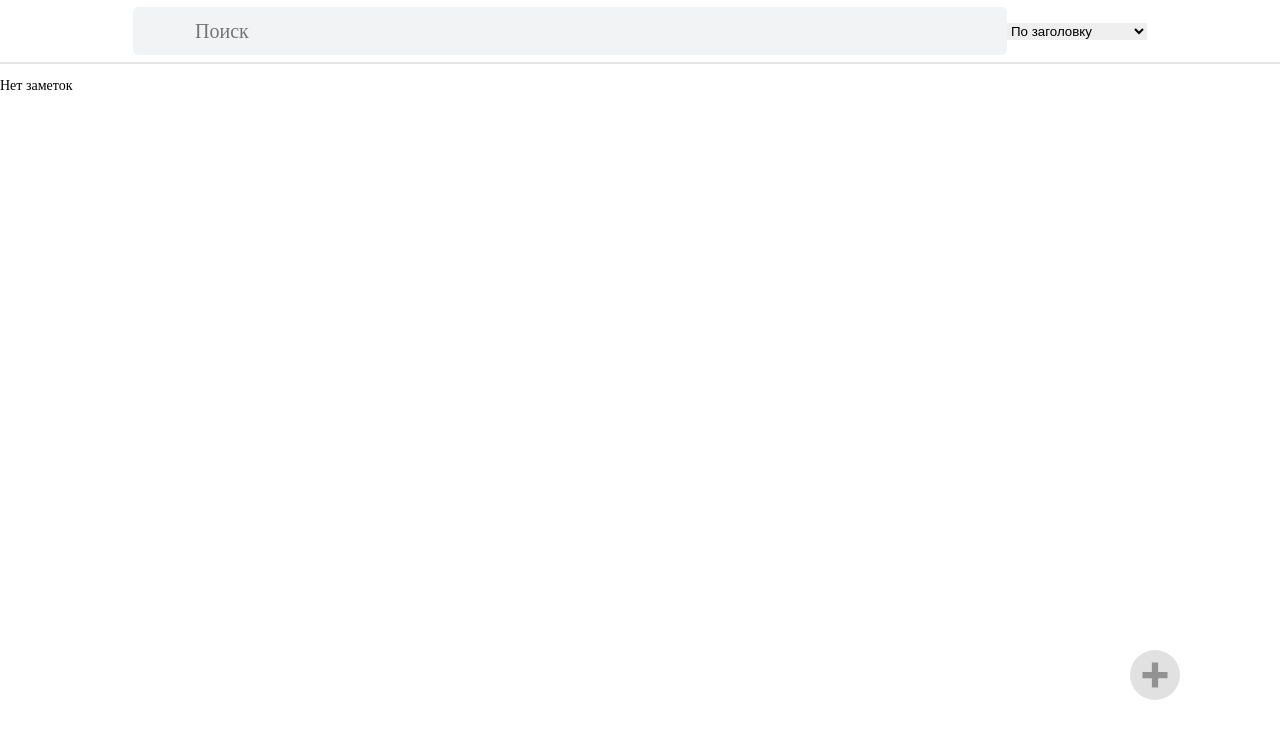
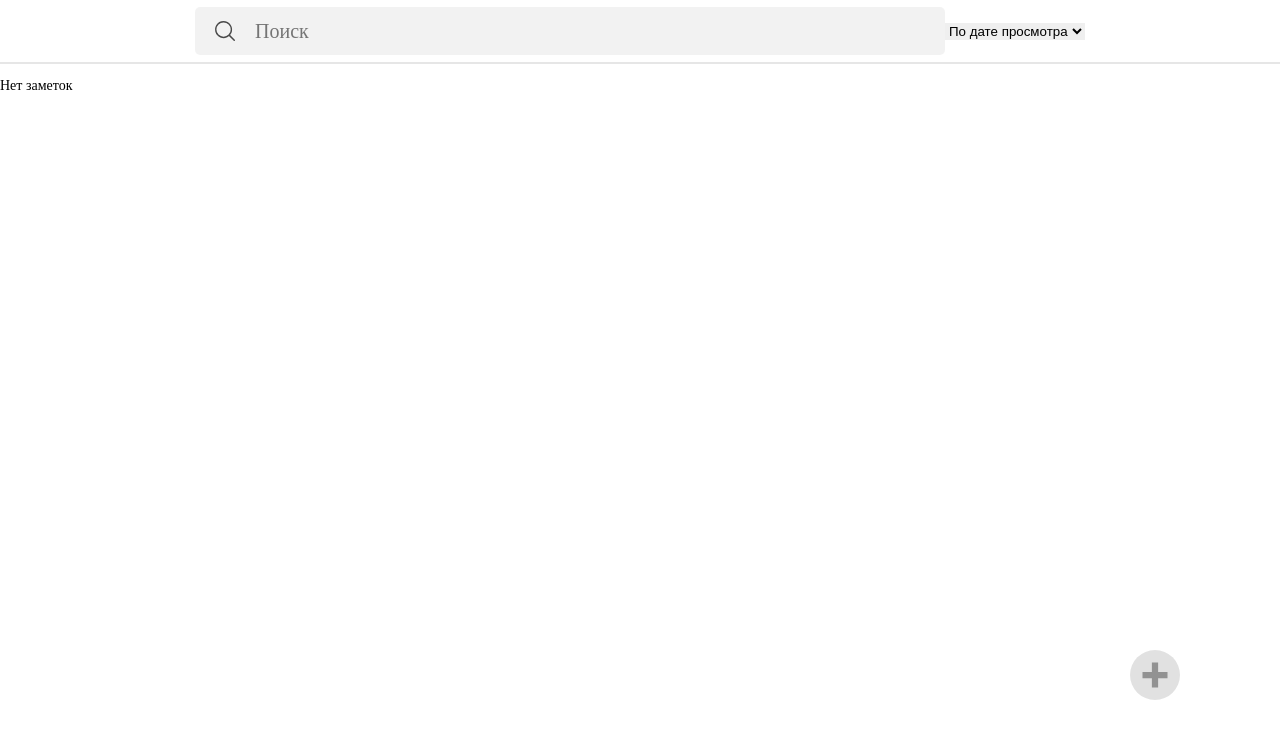
Before and after one commit to espltdalexi600/notes, a React (Create React App) app: page / in a window 1280 px wide. Shown: the top 738 px of the page. Built offline with nearby package versions, Linux system fonts and the light colour scheme.

Commit message:
Add search. Cgange NoteList styles.

```diff
--- a/src/App.jsx
+++ b/src/App.jsx
@@ -9,7 +9,7 @@ function App() {
 
   const [note, setNote] = useState({})
 
-  const [sort, setSort] = useState('title')
+  const [sort, setSort] = useState('dateOfView')
   const [search, setSearch] = useState('')
 
   useEffect(() => {
@@ -23,16 +23,22 @@ function App() {
   const sortedNotes = useMemo(() => {
     if (notes.length < 2 || !sort) return notes
 
-    if (sort) {
-      if (sort === 'dateOfChange' || sort === 'dateOfView') {
-        return [...notes].sort((a, b) =>
-          new Date(a[sort]) > new Date(b[sort]) ? -1 : 1,
-        )
-      } else {
-        return [...notes].sort((a, b) => a[sort].localeCompare(b[sort]))
-      }
+    if (sort === 'dateOfChange' || sort === 'dateOfView') {
+      return [...notes].sort((a, b) =>
+        new Date(a[sort]) > new Date(b[sort]) ? -1 : 1,
+      )
     }
+
+    return [...notes].sort((a, b) => a[sort].localeCompare(b[sort]))
   }, [notes, sort])
+
+  const sortedAndSearchedNotes = useMemo(() => {
+    let strSearch = search.trim()
+    if (!strSearch) return sortedNotes
+    return sortedNotes.filter(
+      (item) => item.title.includes(strSearch) || item.body.includes(strSearch),
+    )
+  }, [search, sortedNotes])
 
   function openNote(note) {
     if (note.id) {
@@ -73,30 +79,10 @@ function App() {
           }
         })
       })
-      // setNotes(
-      //   notes.map((item) => {
-      //     if (item.id === note.id) {
-      //       return {
-      //         id: item.id,
-      //         title: note.title.trim(),
-      //         body: note.body.trim(),
-      //         dateOfChange:
-      //           item.title !== note.title || item.body !== note.body
-      //             ? date
-      //             : item.dateOfChange,
-      //         dateOfView: date,
-      //         editable: note.editable,
-      //       }
-      //     } else {
-      //       return item
-      //     }
-      //   }),
-      // )
     } else {
       setNotes((notes) => {
         return [...notes, { ...note, dateOfChange: date, dateOfView: date }]
       })
-      // setNotes([...notes, { ...note, dateOfChange: date, dateOfView: date }])
     }
   }
 
@@ -116,7 +102,7 @@ function App() {
         </select>
       </header>
       {sortedNotes.length ? (
-        <NoteList notes={sortedNotes} openNote={openNote} />
+        <NoteList notes={sortedAndSearchedNotes} openNote={openNote} />
       ) : (
         <h2>Нет заметок</h2>
       )}
--- a/src/components/NewNote/NewNote.jsx
+++ b/src/components/NewNote/NewNote.jsx
@@ -31,6 +31,10 @@ function NewNote({ note, addNote, deleteNote, setNote }) {
   }
 
   function deleteThisNote() {
+    let result = window.confirm(
+      'Вы действительно хотите удалить заметку? Восстановление будет невозможно.',
+    )
+    if (!result) return
     deleteNote(note.id)
     setNote({})
   }
--- a/src/components/Note/Note.jsx
+++ b/src/components/Note/Note.jsx
@@ -2,8 +2,15 @@ import React from 'react'
 import './Note.scss'
 
 function Note({ note, openNote }) {
+  function checkHigh(note) {
+    let length = note.title.length + note.body.length
+    return length > 100 ? true : false
+  }
   return (
-    <article onClick={() => openNote(note)} className="Note">
+    <article
+      onClick={() => openNote(note)}
+      className={checkHigh(note) ? 'Note Note--high' : 'Note'}
+    >
       {note.title && <h2 className="Note__title">{note.title}</h2>}
       {note.body && <p className="Note__body">{note.body}</p>}
       {note.title === '' && note.body === '' && (
--- a/src/components/Note/Note.scss
+++ b/src/components/Note/Note.scss
@@ -1,13 +1,18 @@
 .Note {
   color: rgb(32, 33, 36);
-  border: 2px solid rgb(224, 224, 224);
+  border: 2px solid rgba(0, 0, 0, 0.2);
   border-radius: 10px;
   max-height: 500px;
+  min-height: 150px;
   overflow: hidden;
   padding: 15px;
 
   &:hover {
-    box-shadow: 0 0 5px 2px rgb(224, 224, 224);
+    box-shadow: 0 0 5px 2px rgba(0, 0, 0, 0.2);
+  }
+
+  &--high {
+    grid-row: span 2;
   }
 
   &__title {
--- a/src/components/NoteList/NoteList.scss
+++ b/src/components/NoteList/NoteList.scss
@@ -1,5 +1,6 @@
 .NoteList {
   display: grid;
+  grid-auto-flow: dense;
   grid-gap: 15px;
   grid-template-columns: 1fr 1fr 1fr 1fr 1fr;
   margin: 0 auto;
--- a/src/components/SearchForm/SearchForm.jsx
+++ b/src/components/SearchForm/SearchForm.jsx
@@ -1,13 +1,33 @@
-import React, { useState } from 'react'
+import React, { useState, useRef } from 'react'
 import './SearchForm.scss'
 
 function SearchForm({ search, setSearch }) {
   let [focusForm, setfocusForm] = useState(false)
 
+  const searchInputRef = useRef()
+
+  function focusSearchForm(e) {
+    e.preventDefault()
+    searchInputRef.current.focus()
+  }
+
+  function resetSearchForm(e) {
+    e.preventDefault()
+    setSearch('')
+    searchInputRef.current.focus()
+  }
+
   return (
     <form className={focusForm ? 'SearchForm SearchForm--focus' : 'SearchForm'}>
+      <div className="SearchForm__bt-wrapper">
+        <button
+          className="SearchForm__bt SearchForm__bt--search"
+          onClick={focusSearchForm}
+        ></button>
+      </div>
       <input
         value={search}
+        ref={searchInputRef}
         onChange={(e) => setSearch(e.target.value)}
         onFocus={() => setfocusForm(true)}
         onBlur={() => setfocusForm(false)}
@@ -15,6 +35,13 @@ function SearchForm({ search, setSearch }) {
         className="SearchForm__input"
         type="text"
       />
+      <div className="SearchForm__bt-wrapper">
+        <button
+          hidden={!search}
+          className="SearchForm__bt SearchForm__bt--reset"
+          onClick={resetSearchForm}
+        ></button>
+      </div>
     </form>
   )
 }
--- a/src/components/SearchForm/SearchForm.scss
+++ b/src/components/SearchForm/SearchForm.scss
@@ -1,21 +1,50 @@
 .SearchForm {
   align-items: center;
-  background-color: rgb(241, 243, 244);
-  border: 2px solid rgb(241, 243, 244);
+  background-color: rgba(0, 0, 0, 0.05);
   border-radius: 5px;
   display: flex;
+  flex: 0 0 750px;
   height: 48px;
-  padding: 0 60px;
 
   &--focus {
-    background-color: rgb(255, 255, 255);
-    box-shadow: 0 0 5px 2px rgb(241, 243, 244);
+    background-color: rgba(0, 0, 0, 0);
+    box-shadow: 0 0 5px 2px rgba(0, 0, 0, 0.2);
   }
 
   &__input {
     background-color: rgba(0, 0, 0, 0);
+    display: flex;
+    flex: 1 0;
     font-size: 20px;
     outline: none;
-    width: 750px;
+  }
+
+  &__bt-wrapper {
+    align-items: center;
+    display: flex;
+    flex: 0 0 60px;
+    justify-content: center;
+  }
+
+  &__bt {
+    background-color: rgba(0, 0, 0, 0);
+    background-position: center center;
+    background-repeat: no-repeat;
+    background-size: contain;
+    border-radius: 5px;
+    height: 40px;
+    width: 40px;
+
+    &:hover {
+      background-color: rgba(0, 0, 0, 0.2);
+    }
+
+    &--search {
+      background-image: url('../../img/search.svg');
+    }
+
+    &--reset {
+      background-image: url('../../img/reset.svg');
+    }
   }
 }
--- a/src/components/Toolbar/Toolbar.scss
+++ b/src/components/Toolbar/Toolbar.scss
@@ -12,13 +12,12 @@
     background-repeat: no-repeat;
     background-size: contain;
     border-radius: 5px;
-    font-size: 15px;
     height: 40px;
     margin-left: 10px;
     width: 40px;
 
     &:hover {
-      background-color: rgb(241, 243, 244);
+      background-color: rgba(0, 0, 0, 0.2);
     }
 
     &--edit {
```
Also changed, not shown: src/img/reset.svg (added), src/img/search.svg (added).
